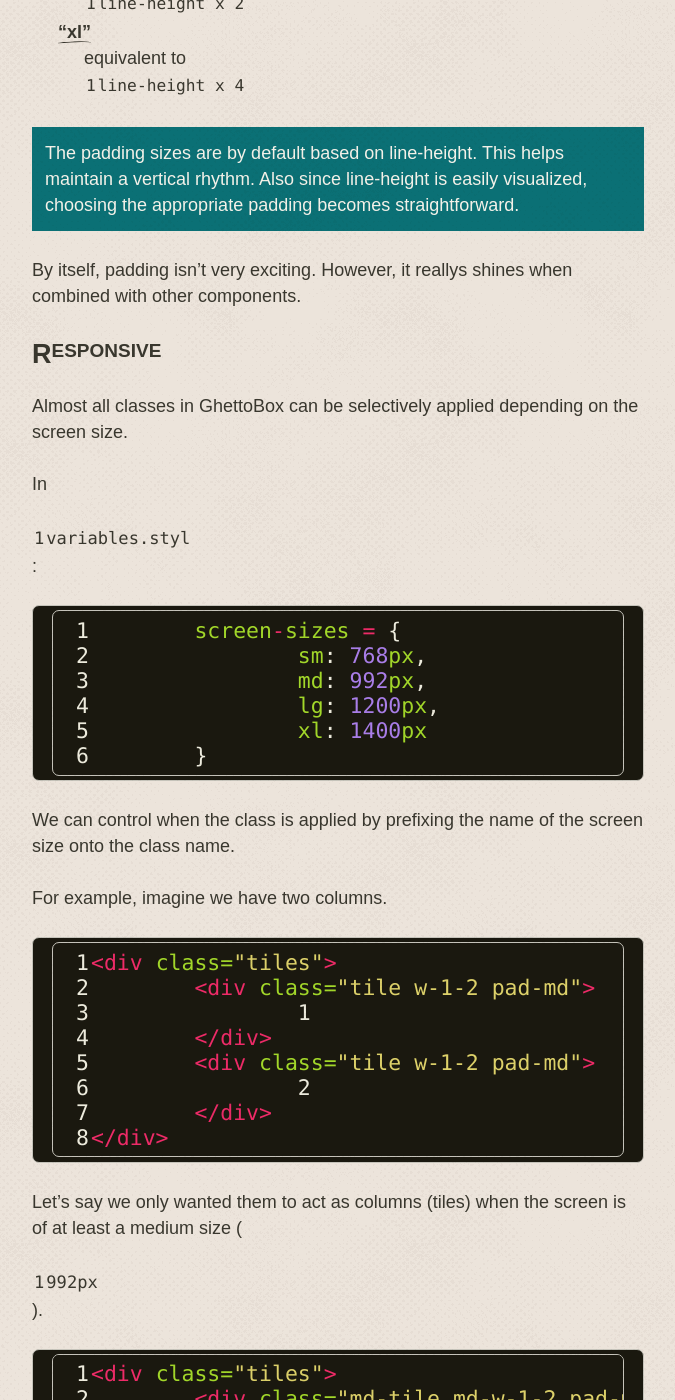
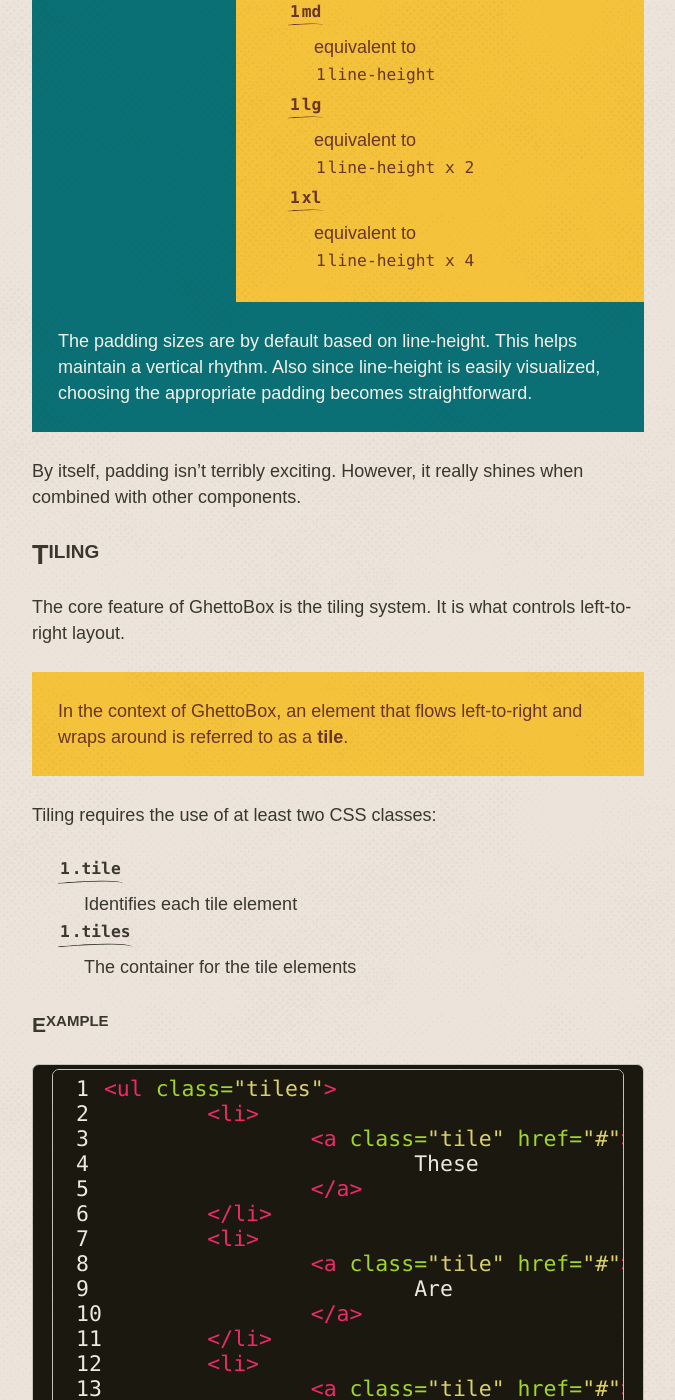
Before and after one commit to walkerab/ghetto-box-site, a Jekyll site: the page built from documentation/index.md, in a window 1280 px wide and 1400 px high, scrolled down 1487 px. Shown: the whole window, without its empty margins (430-1105 px from the left). Built offline with Jekyll 4.4.1, drawn with Linux system fonts in a browser that asks for light colours; some web fonts are replaced; some of the changed text lies outside the part shown.

Commit message:
more documentation

```diff
--- a/documentation/index.md
+++ b/documentation/index.md
@@ -7,98 +7,68 @@
 
 GhettoBox supports a simple mechanism for maintaining consistent spacing in and around your elements: **padding**.
 
-This isn't exactly a major break-through. If one has worked with CSS, then one has likely worked with padding as well.
+This isn't exactly a major breakthrough.
 
-The difference here is that other CSS layout systems will apply padding implicitly (without you asking) while GhettoBox applies padding only when you tell it to.
+The difference here is that other CSS layout systems typically will apply padding without you asking (e.g. for gutters) while GhettoBox applies padding only when you tell it to do so.
 
-Padding is specified using the `.pad-{size}` and `.pad-{side}-{size}` classes. The sides are "top", "bottom", "left", and "right". By default the sizes are
+### Usage
 
-"nil"
-: zero padding (useful for removing padding at [different screen sizes](#responsive))
+Padding is specified using the `.pad-{size}` and `.pad-{side}-{size}` classes.
 
-"xs"
+<div class="sm-table">
+
+<div class="sm-table-cell sm-w-1-3 cs-2 pad-md" markdown="1">
+
+The sides are:
+
+- top
+- bottom
+- left
+- right
+
+</div>
+
+<div class="sm-table-cell sm-w-2-3 cs-1 pad-md" markdown="1">
+
+The sizes are:
+
+`nil`
+: no padding <small class="fs-sm">(useful for removing padding at [different screen sizes](#responsive))</small>
+
+`xs`
 : equivalent to `line-height ÷ 4`
 
-"sm"
+`sm`
 : equivalent to `line-height ÷ 2`
 
-"md"
+`md`
 : equivalent to `line-height`
 
-"lg"
+`lg`
 : equivalent to `line-height x 2`
 
-"xl"
+`xl`
 : equivalent to `line-height x 4`
 
-<div class="cs-2 pad-sm" markdown="1">
+</div>
+
+</div>
+
+<div class="cs-2 pad-md" markdown="1">
 
 The padding sizes are by default based on line-height. This helps maintain a vertical rhythm. Also since line-height is easily visualized, choosing the appropriate padding becomes straightforward.
 
 </div>
 
-By itself, padding isn't very exciting. However, it reallys shines when combined with other components.
-
-## Responsive
-
-Almost all classes in GhettoBox can be selectively applied depending on the screen size.
-
-In `variables.styl`:
-
-~~~javascript
-	screen-sizes = {
-		sm: 768px,
-		md: 992px,
-		lg: 1200px,
-		xl: 1400px
-	}
-~~~
-
-We can control when the class is applied by prefixing the name of the screen size onto the class name.
-
-For example, imagine we have two columns.
-
-~~~html
-<div class="tiles">
-	<div class="tile w-1-2 pad-md">
-		1
-	</div>
-	<div class="tile w-1-2 pad-md">
-		2
-	</div>
-</div>
-~~~
-
-Let's say we only wanted them to act as columns (tiles) when the screen is of at least a medium size (`992px`).
-
-~~~html
-<div class="tiles">
-	<div class="md-tile md-w-1-2 pad-md">
-		1
-	</div>
-	<div class="md-tile md-w-1-2 pad-md">
-		2
-	</div>
-</div>
-~~~
-
-Note that these selective class-names are applied in a mobile-first fashion. This means that a class will apply to the specified screen size *as well as* all larger screen-sizes.
-
-You can override a component provided
-
-`.tile`,`.stack`,`.table`
-
-`.pad-*`
-
-## Naming Scheme
+By itself, padding isn't terribly exciting. However, it really shines when combined with other components.
 
 ## Tiling
 
 The core feature of GhettoBox is the tiling system. It is what controls left-to-right layout.
 
-<div class="cs-2 pad-sm" markdown="1">
+<div class="cs-1 pad-md" markdown="1">
 
-In the context of GhettoBox, an element that flows left-to-right and wraps around is referred to as a tile.
+In the context of GhettoBox, an element that flows left-to-right and wraps around is referred to as a **tile**.
 
 </div>
 
@@ -269,7 +239,7 @@
 
 Tiles can be aligned both vertically and/or horizontally.
 
-For vertical alignment we add one of these `.tile-*` variants to our tile elements:
+For **vertical alignment** we add one of these `.tile-*` variants to our tile elements:
 
 `.tile-top`
 : Align the top of this tile with the top of the tallest tile on the same line (the default behaviour)
@@ -280,7 +250,7 @@
 `.tile-bottom`
 : Align the bottom of this tile with the bottom of the tallest tile on the same line
 
-While for horizontal alignment we add one of the `.tiles-*` variants to the surrounding `.tiles` element:
+While for **horizontal alignment** we add one of the `.tiles-*` variants to the surrounding `.tiles` element:
 
 `.tiles-left`
 : Place tiles on the left side (the default behaviour)
@@ -331,3 +301,57 @@
 `.shift-*-*-*`
 
 ## Equal Height Columns
+
+
+## Responsive
+
+Almost all classes in GhettoBox can be selectively applied depending on the screen size.
+
+In `variables.styl`:
+
+~~~javascript
+	screen-sizes = {
+		sm: 768px,
+		md: 992px,
+		lg: 1200px,
+		xl: 1400px
+	}
+~~~
+
+We can control when the class is applied by prefixing the name of the screen size onto the class name.
+
+For example, imagine we have two columns.
+
+~~~html
+<div class="tiles">
+	<div class="tile w-1-2 pad-md">
+		1
+	</div>
+	<div class="tile w-1-2 pad-md">
+		2
+	</div>
+</div>
+~~~
+
+Let's say we only wanted them to act as columns (tiles) when the screen is of at least a medium size (`992px`).
+
+~~~html
+<div class="tiles">
+	<div class="md-tile md-w-1-2 pad-md">
+		1
+	</div>
+	<div class="md-tile md-w-1-2 pad-md">
+		2
+	</div>
+</div>
+~~~
+
+Note that these selective class-names are applied in a mobile-first fashion. This means that a class will apply to the specified screen size *as well as* all larger screen-sizes.
+
+You can override a component provided
+
+`.tile`,`.stack`,`.table`
+
+`.pad-*`
+
+## Naming Scheme
```
